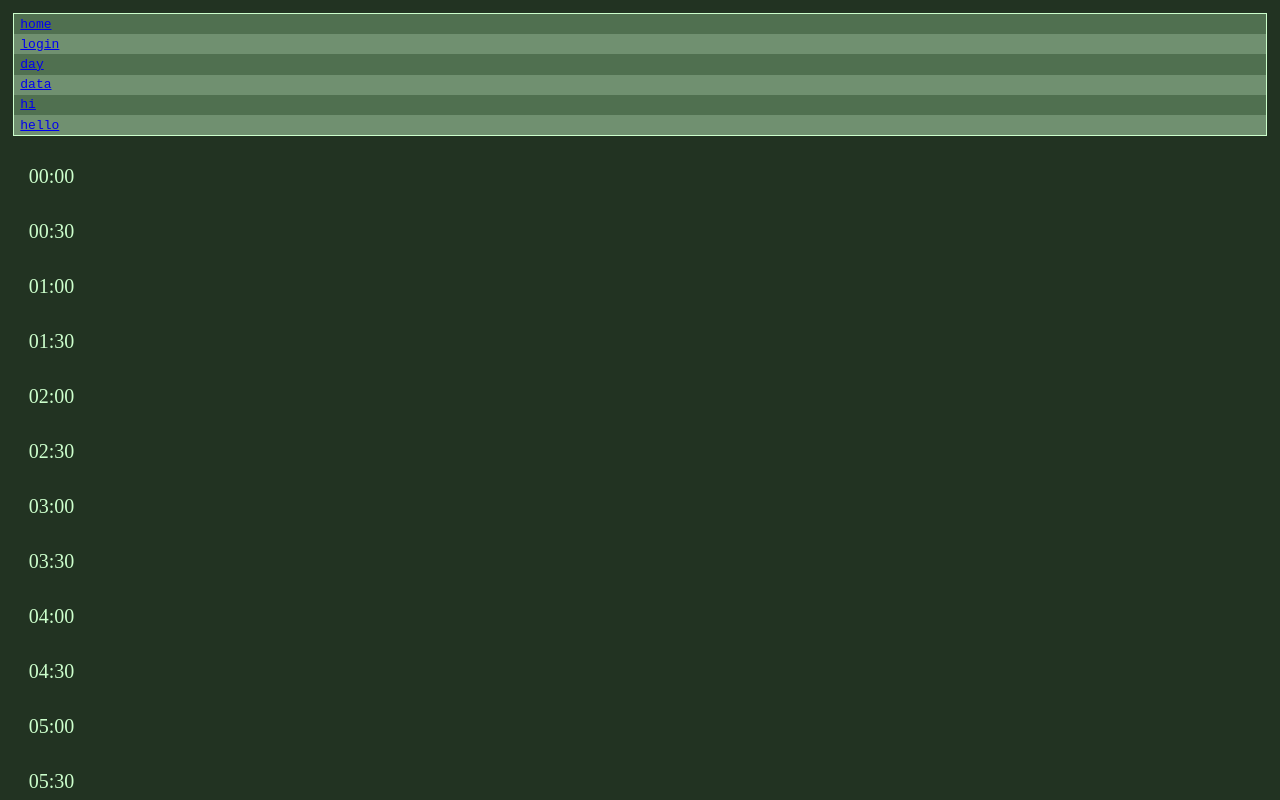
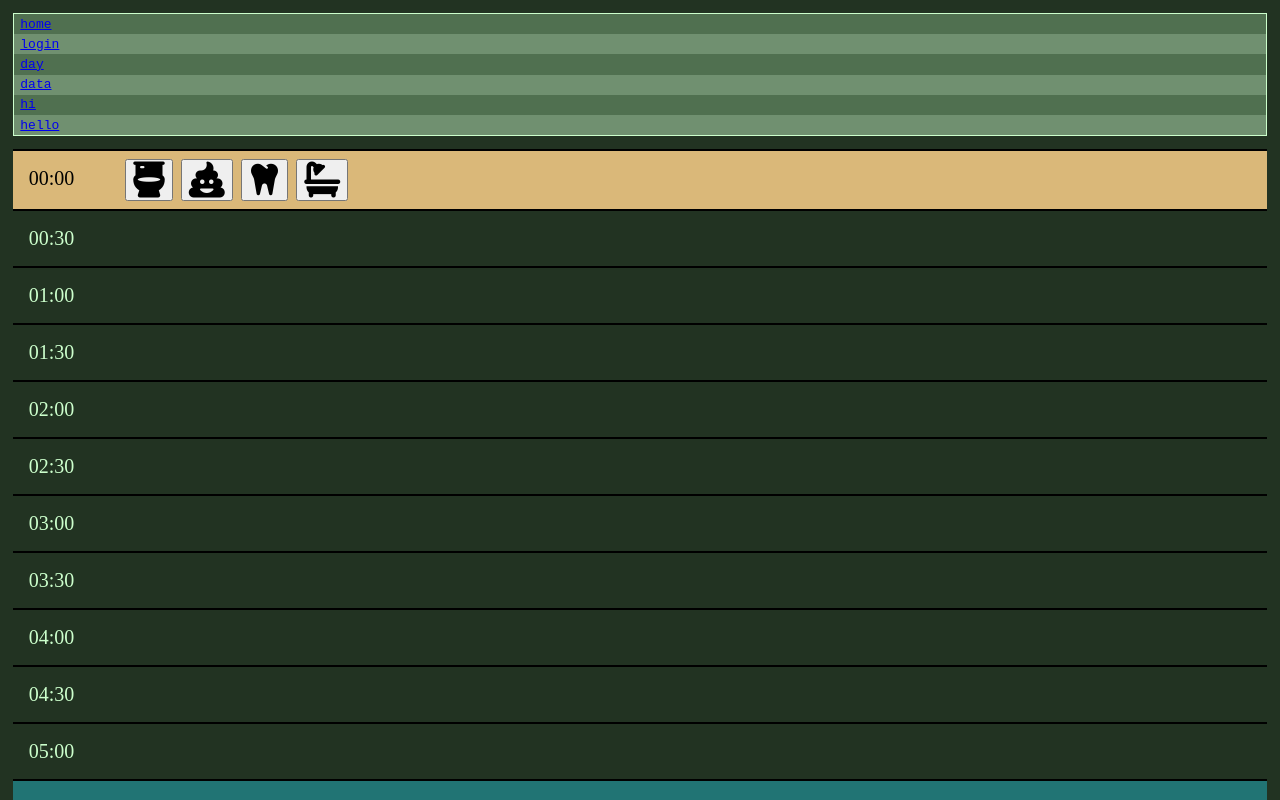
Before and after one commit to maksym-gryb/dog-diary-pwa-svelte, a SvelteKit app: page /pets/1 in a window 1280 px wide. Both pictures are taken after a click on the element "00:00". Shown: the top 800 px of the page. Built offline with nearby package versions, Linux system fonts and the light colour scheme.

Commit message:
feat: scroll to nearest-timeslot + more svelte-like

```diff
--- a/src/routes/pets/[id]/+page.svelte
+++ b/src/routes/pets/[id]/+page.svelte
@@ -3,8 +3,8 @@
     import ActivityIcon from "$lib/components/ActivityIcon.svelte";
     import { activityTypes, createIcon } from "$lib/data/activityTypes";
     import { openDB, STORENAME_ACTIVITIES, STORENAME_PETS } from "$lib/indexdb";
-    import { getDefaultAutoSelectFamilyAttemptTimeout } from "net";
     import { onMount } from "svelte";
+    import { preventDefault } from "svelte/legacy";
 
     const petId = page.params.id;
 
@@ -21,8 +21,8 @@ let activitySet = $derived.by(() => {
 });
 
     const timeslotFormat = (d: Date) =>
-        d.toLocaleTimeString(undefined, {
-            hour: "numeric",
+        d.toLocaleTimeString('de-DE', {
+            hour: "2-digit",
             minute: "2-digit"
         });
 
@@ -32,24 +32,10 @@ let activitySet = $derived.by(() => {
     let loading = true;
     let error = false;
 
+    let scrollTarget: HTMLElement | null = null;
+
     let db : IDBDatabase;
     onMount(async () => {
-        // setup timeslot onclick toggle
-        document.querySelectorAll('.timeslot').forEach((timeslot) => {
-            timeslot.addEventListener('click', () => {
-                console.log("CLICKED" + timeslot)
-                const shouldBeOpened = !timeslot.classList.contains('open');
-
-                document.querySelectorAll('.timeslot.open').forEach((other) => {
-                    other.classList.remove('open');
-                });
-
-                if(shouldBeOpened) {
-                    timeslot.classList.add('open')
-                }
-            });
-        });
-
         // indexdbsetup
         db = await openDB();
 
@@ -70,7 +56,15 @@ let activitySet = $derived.by(() => {
             error = true;
             console.log(ev);
         };
+
+        // scroll to current time
+        scrollToCurrentTimeslot();
     });
+
+    function scrollToCurrentTimeslot() {
+        scrollTarget = document.getElementById(nearestTimeslots[0].replace(":", "_"));
+        scrollTarget?.scrollIntoView({ behavior: "smooth" });
+    }
 
     function toggleActivity(date:string, time:string, act:string) {
         const existing = activities.filter(a => a.date == date && a.time == time && a.activity == act);
@@ -129,6 +123,12 @@ let activitySet = $derived.by(() => {
     }
 
     const nearestTimeslots = nearestTimeslotsToNow();
+    console.log(nearestTimeslots);
+
+    let openTimeslot: string = $state("");
+    function toggleTimeslot(selectedTimeslot: string) {
+        openTimeslot = openTimeslot === selectedTimeslot ? "" : selectedTimeslot;
+    }
 
 </script>
 
@@ -153,10 +153,13 @@ let activitySet = $derived.by(() => {
 .timeslot {
   display: grid;
   grid-template-columns: 1fr 11fr;
-  width: 100%
-  /* flex-direction: row;
-  align-items: center; */
-  /* gap: 15px; */
+  width: 100%;
+  border-top: 2px solid black;
+}
+
+.timeslot:hover {
+    background-color: #334433;
+    cursor: pointer;
 }
 
 .timeslot.open {
@@ -174,8 +177,8 @@ let activitySet = $derived.by(() => {
 
 }
 
-.timeslot.active {
-    background-color: aqua;
+.timeslot.current {
+    background-color: rgb(33, 116, 116);
 }
 
 .timeslot.open .timeslot-activities {
@@ -197,18 +200,37 @@ let activitySet = $derived.by(() => {
 .timeslot.open .activity-container {
     display: inline-block;
 }
+
+.activity-container.active > button {
+    background-color: brown;
+}
 </style>
 
 {#each Array.from({ length: 24*2 }, (_, i) => i) as i}
     { let minute = (i % 2 * 30).toString(); }
     { let hour = Math.floor(i / 2).toString(); }
     { let timeslot = `${leftPad(hour.toString())}:${leftPad(minute.toString())}`; }
-    <div class="timeslot {nearestTimeslots.includes(timeslot) ? "current" : ""}">
+    <!-- TODO -->
+    <!-- svelte-ignore a11y_click_events_have_key_events -->
+    <!-- svelte-ignore a11y_no_static_element_interactions -->
+    <div id={timeslot.replace(":", "_")}
+     class={[
+        "timeslot",
+        nearestTimeslots.includes(timeslot) && "current",
+        openTimeslot === timeslot && "open"
+        ]}
+        onclick={() => toggleTimeslot(timeslot)}>
         <span class="timeslot-time">{timeslot}</span>
         <span class="timeslot-activities">
             {#each activityTypes as act}
-                <span class="activity-container {isActive(date, timeslot, act) ? 'active' : ''}">
-                    <button onclick={() => toggleActivity(date, timeslot, act)}>
+                <span class={[
+                    "activity-container",
+                    isActive(date, timeslot, act) && 'active'
+                    ]}>
+                    <button onclick={(e) => {
+                        e.stopPropagation();
+                        toggleActivity(date, timeslot, act);
+                        }}>
                         <ActivityIcon activityType={act} />
                     </button>
                 </span>
```
